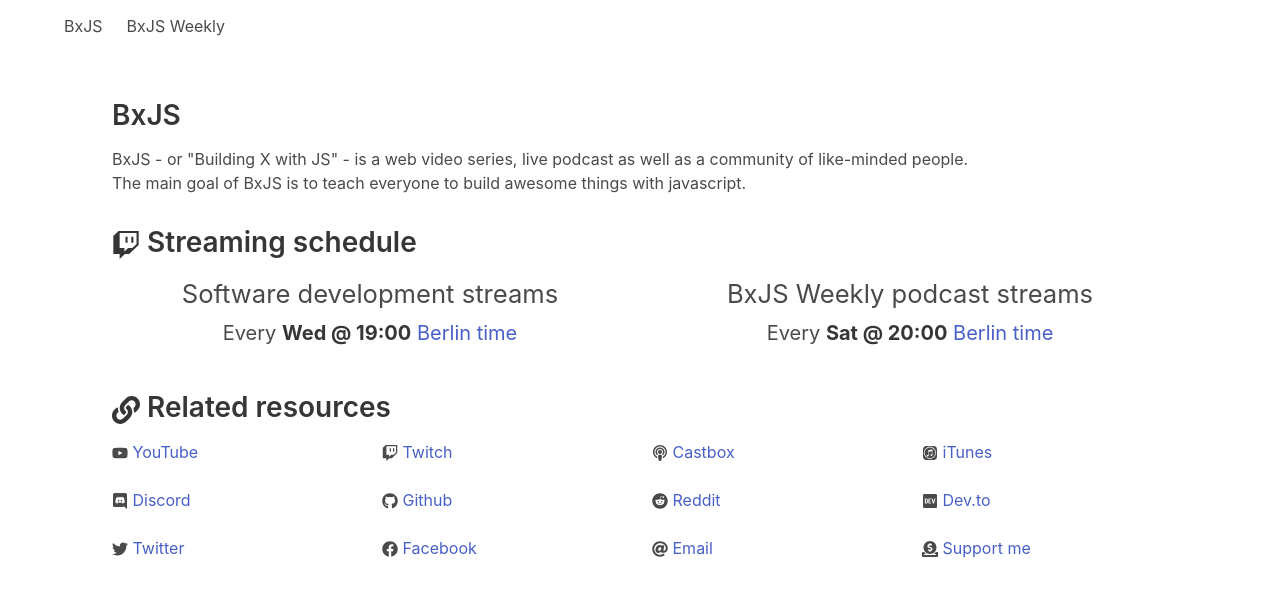
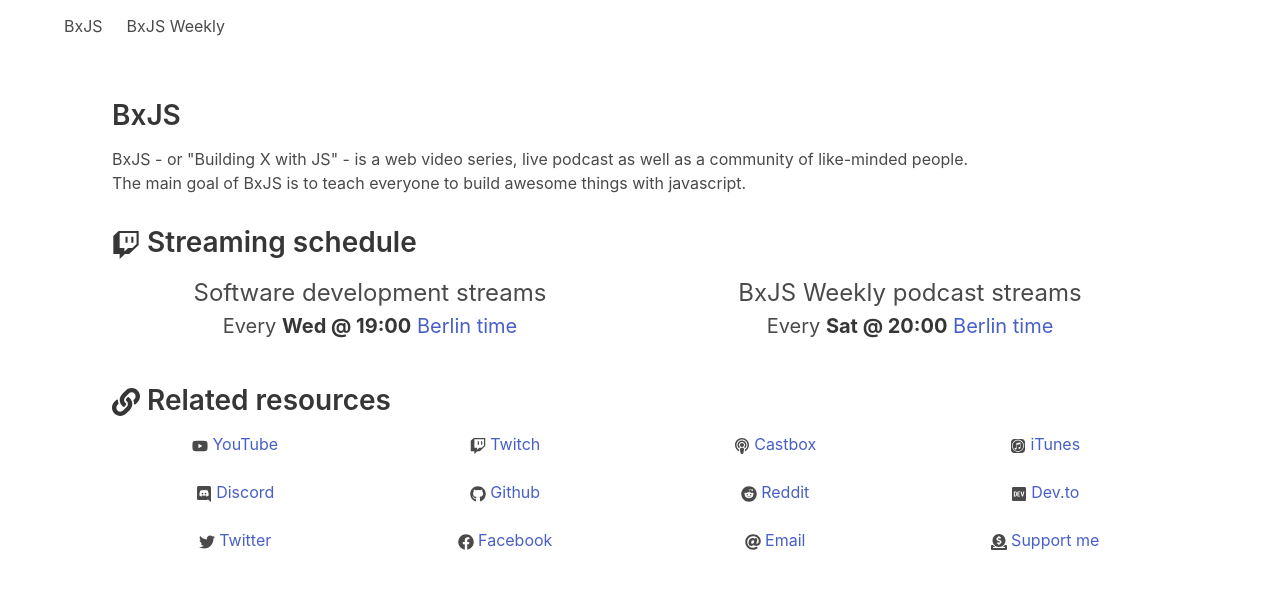
Before and after one commit to BuildingXwithJS/BxJS-Website, a Next.js app: page / in a window 1280 px wide. Shown: the top 596 px of the page. Built offline with nearby package versions, Linux system fonts and the light colour scheme.

Commit message:
fix margin problem

```diff
--- a/pages/index.js
+++ b/pages/index.js
@@ -25,16 +25,6 @@
     <div>
       <Head />
       <div className="container">
-        <style jsx>{`
-          .schedule-title {
-            font-size: 1.6em;
-            margin-bottom: 5px !important;
-          }
-          .schedule-text {
-            font-size: 1.25em;
-          }
-        `}</style>
-
         <Navbar />
 
         <div className="section content">
@@ -51,15 +41,15 @@
           </h2>
           <div className="columns">
             <div className="column has-text-centered">
-              <p className="schedule-title">Software development streams</p>
-              <p className="schedule-text">
+              <p className="is-size-4 is-marginless">Software development streams</p>
+              <p className="is-size-5">
                 Every <strong>Wed @ 19:00</strong>{' '}
                 <a href="https://www.worldtimebuddy.com/?qm=1&lid=2950159&h=2950159&sln=19-20">Berlin time</a>
               </p>
             </div>
             <div className="column has-text-centered">
-              <p className="schedule-title">BxJS Weekly podcast streams</p>
-              <p className="schedule-text">
+              <p className="is-size-4 is-marginless">BxJS Weekly podcast streams</p>
+              <p className="is-size-5">
                 Every <strong>Sat @ 20:00</strong>{' '}
                 <a href="https://www.worldtimebuddy.com/?qm=1&lid=2950159&h=2950159&sln=20-21">Berlin time</a>
               </p>
@@ -70,45 +60,45 @@
             <FaLink style={verticalIcon} /> Related resources
           </h2>
           <div className="columns">
-            <div className="column">
+            <div className="column has-text-centered">
               <FaYoutube style={verticalIcon} /> <a href="https://www.youtube.com/c/TimErmilov">YouTube</a>
             </div>
-            <div className="column">
+            <div className="column has-text-centered">
               <FaTwitch style={verticalIcon} /> <a href="https://www.twitch.tv/yamalight">Twitch</a>
             </div>
-            <div className="column">
+            <div className="column has-text-centered">
               <FaPodcast style={verticalIcon} /> <a href="https://castbox.fm/channel/id1378315">Castbox</a>
             </div>
-            <div className="column">
+            <div className="column has-text-centered">
               <FaItunes style={verticalIcon} />{' '}
               <a href="https://itunes.apple.com/us/podcast/bxjs-weekly/id1441956525">iTunes</a>
             </div>
           </div>
           <div className="columns">
-            <div className="column">
+            <div className="column has-text-centered">
               <FaDiscord style={verticalIcon} /> <a href="https://discord.gg/hnKCXqQ">Discord</a>
             </div>
-            <div className="column">
+            <div className="column has-text-centered">
               <FaGithub style={verticalIcon} /> <a href="https://github.com/BuildingXwithJS">Github</a>
             </div>
-            <div className="column">
+            <div className="column has-text-centered">
               <FaReddit style={verticalIcon} /> <a href="https://www.reddit.com/r/BuildingWithJS">Reddit</a>
             </div>
-            <div className="column">
+            <div className="column has-text-centered">
               <FaDev style={verticalIcon} /> <a href="https://dev.to/yamalight">Dev.to</a>
             </div>
           </div>
           <div className="columns">
-            <div className="column">
+            <div className="column has-text-centered">
               <FaTwitter style={verticalIcon} /> <a href="https://twitter.com/yamalight">Twitter</a>
             </div>
-            <div className="column">
+            <div className="column has-text-centered">
               <FaFacebook style={verticalIcon} /> <a href="https://www.facebook.com/buildingproductswithjs/">Facebook</a>
             </div>
-            <div className="column">
+            <div className="column has-text-centered">
               <FaAt style={verticalIcon} /> <a href="mailto:yamalight@gmail.com">Email</a>
             </div>
-            <div className="column">
+            <div className="column has-text-centered">
               <FaDonate style={verticalIcon} /> <a href="https://codezen.net/support.html">Support me</a>
             </div>
           </div>
```
